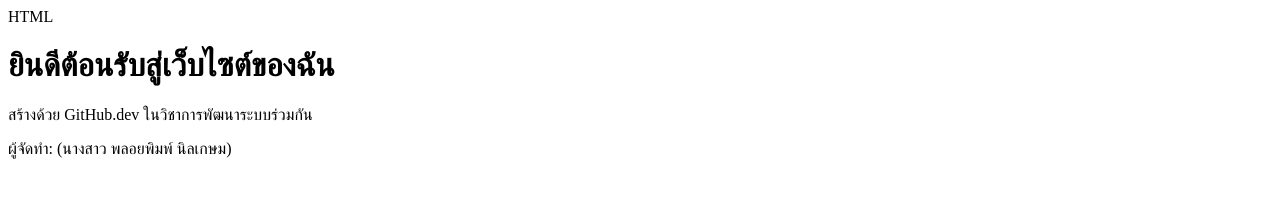
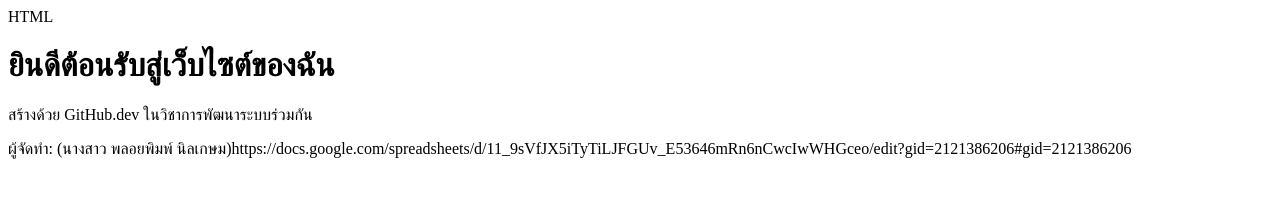
Before and after one commit to ploypim-prog/my-first-repo, a plain HTML site: page index.html in a window 1280 px wide. Drawn offline with Linux system fonts and the light colour scheme.

Commit message:
Update index.html

```diff
--- a/index.html
+++ b/index.html
@@ -8,6 +8,6 @@ HTML
 <body>
     <h1>ยินดีต้อนรับสู่เว็บไซต์ของฉัน</h1>
     <p>สร้างด้วย GitHub.dev ในวิชาการพัฒนาระบบร่วมกัน</p>
-    <p>ผู้จัดทำ: (นางสาว พลอยพิมพ์ นิลเกษม)</p>
+    <p>ผู้จัดทำ: (นางสาว พลอยพิมพ์ นิลเกษม)https://docs.google.com/spreadsheets/d/11_9sVfJX5iTyTiLJFGUv_E53646mRn6nCwcIwWHGceo/edit?gid=2121386206#gid=2121386206</p>
 </body>
 </html>
```
